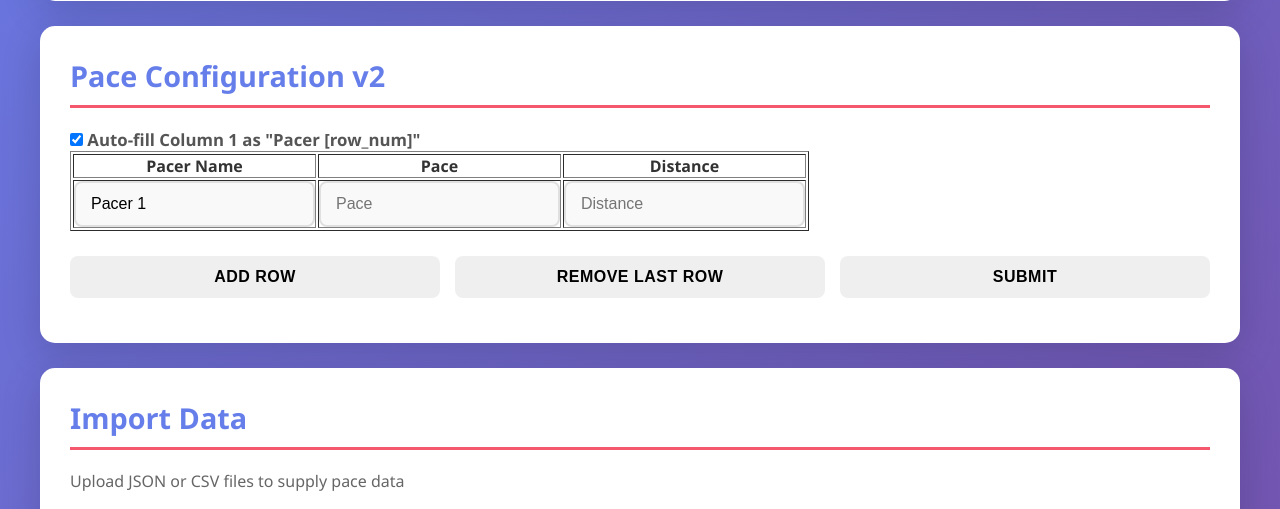
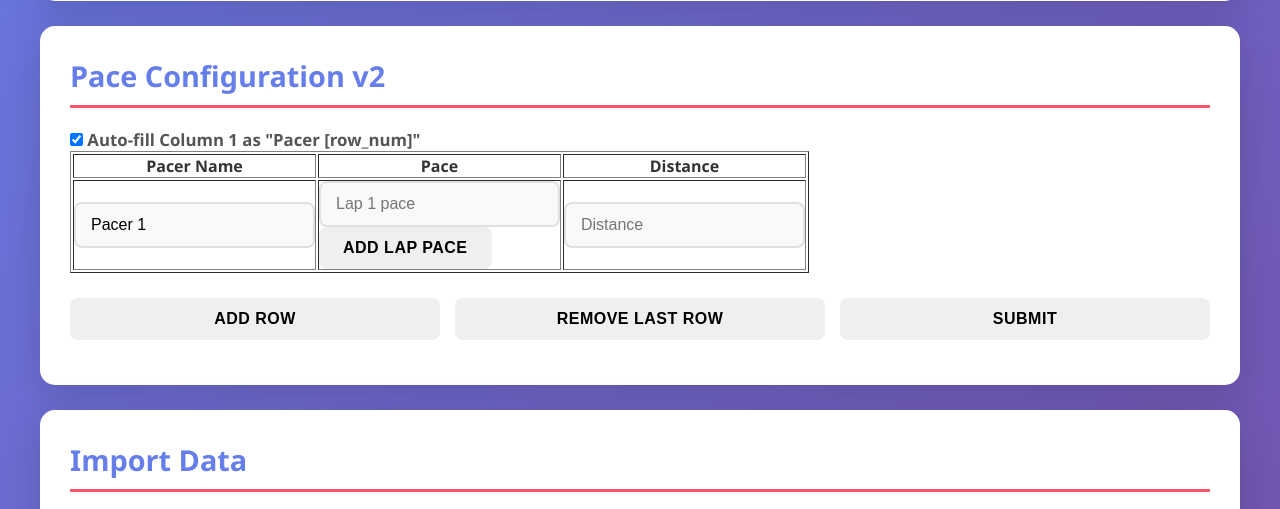
Before and after one commit to rd535/ece5725_finalproject, a Flask app: page / in a window 1280 px wide. Shown: the part 560-1069 px from the top of the page. Run offline with Flask 3, Linux system fonts and the light colour scheme.

Commit message:
data table entry dynamic paces

```diff
--- a/templates/pacer_v3.html
+++ b/templates/pacer_v3.html
@@ -70,7 +70,12 @@
                             <tbody id="tableBody">
                                 <tr>
                                     <td><input type="text" class="pacerName" value="Pacer 1" readonly></td>
-                                    <td><input type="number" class="pace" placeholder="Pace"></td>
+                                    <td>
+                                        <div class="paceList">
+                                            <input type="number" class="lapPace" placeholder="Lap 1 pace">
+                                        </div>
+                                        <button type="button" onclick="addLapPace(this)">Add Lap Pace</button>
+                                    </td>
                                     <td><input type="number" class="distance" placeholder="Distance"></td>
                                 </tr>
                             </tbody>
@@ -416,17 +421,27 @@
 
         function addRow() {
             const rowNum = tableBody.rows.length + 1;
-            const isAutoFill = autoNameToggle.checked;
+            const isAuto = autoNameToggle.checked;
 
             const newRow = document.createElement("tr");
 
-            // If auto-fill is enabled, set the name and make it readonly. Otherwise, leave it blank and editable.
             newRow.innerHTML = `
-                <td><input type="text" class="pacerName"
-                    value="${isAutoFill ? `Pacer ${rowNum}` : ''}"
-                    ${isAutoFill ? 'readonly' : ''}></td>
-                <td><input type="number" class="pace" placeholder="Pace"></td>
+                <td>
+                    <input type="text" class="pacerName"
+                        value="${isAuto ? `Pacer ${rowNum}` : ''}"
+                        ${isAuto ? 'readonly' : ''}>
+                </td>
+
+                <td>
+                    <div class="paceList">
+                        <input type="number" class="lapPace" placeholder="Lap 1 pace">
+                    </div>
+                    <button type="button" onclick="addLapPace(this)">Add Lap Pace</button>
+                </td>
+
                 <td><input type="number" class="distance" placeholder="Distance"></td>
+
+                <td><button type="button" onclick="removeRow(this)">Delete</button></td>
             `;
 
             tableBody.appendChild(newRow);
@@ -444,6 +459,21 @@
 
         autoNameToggle.addEventListener("change", updateAutoNames);
 
+        function addLapPace(button) {
+            const row = button.closest("tr");
+            const paceList = row.querySelector(".paceList");
+
+            const lapNum = paceList.querySelectorAll(".lapPace").length + 1;
+
+            const input = document.createElement("input");
+            input.type = "number";
+            input.className = "lapPace";
+            input.placeholder = `Lap ${lapNum} pace`;
+
+            paceList.appendChild(document.createElement("br"));
+            paceList.appendChild(input);
+        }
+
         async function submitTable() {
             errorMessage.textContent = "";
 
@@ -452,19 +482,44 @@
 
             for (let i = 0; i < rows.length; i++) {
                 const name = rows[i].querySelector(".pacerName").value.trim();
-                const pace = rows[i].querySelector(".pace").value.trim();
                 const distance = rows[i].querySelector(".distance").value.trim();
 
-                if (!name || !pace || !distance) {
+                const paceInputs = rows[i].querySelectorAll(".lapPace");
+                const paces = [];
+
+                for (let j = 0; j < paceInputs.length; j++) {
+                    const pace = paceInputs[j].value.trim();
+
+                    if (!pace) {
+                        errorMessage.textContent = `Error: Row ${i + 1}, Lap ${j + 1} pace is incomplete.`;
+                        return;
+                    }
+
+                    paces.push(Number(pace));
+                }
+
+                if (!name || !distance || paces.length === 0) {
                     errorMessage.textContent = `Error: Row ${i + 1} is incomplete.`;
                     return;
                 }
 
                 data.push({
                     pacer_name: name,
-                    pace: Number(pace),
-                    distance: Number(distance)
+                    distance: Number(distance),
+                    paces: paces
                 });
+            }
+
+            const response = await fetch("/submit_pacers", {
+                method: "POST",
+                headers: {
+                    "Content-Type": "application/json"
+                },
+                body: JSON.stringify({ pacers: data })
+            });
+
+            const result = await response.json();
+            console.log(result);
         }
 
         const response = await fetch("/submit_pacers", {
```
Lines whose indentation alone changed are shown as unchanged.
